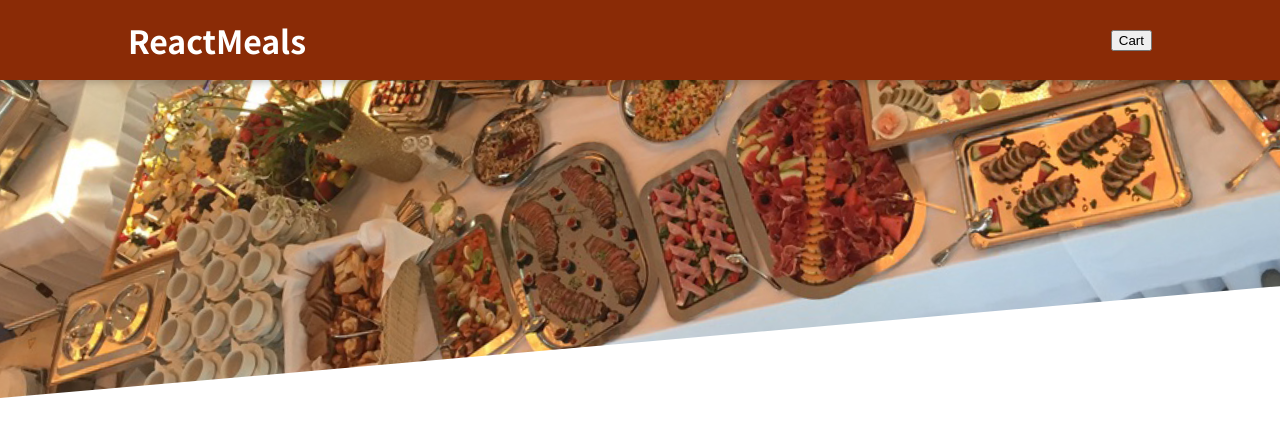
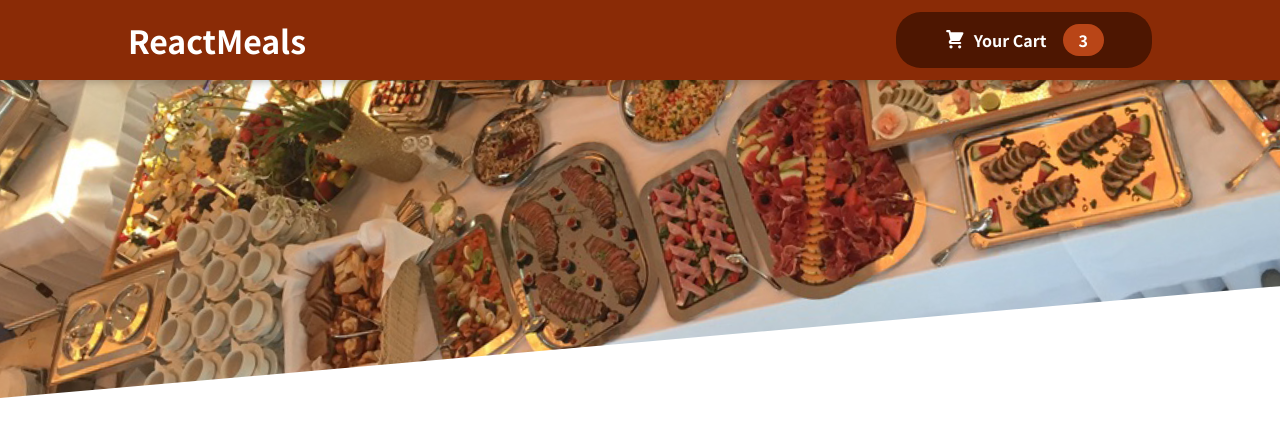
Before and after one commit to Shakyaalok/React_Resturant, a React (Create React App) app: page / in a window 1280 px wide. Shown: the top 436 px of the page. Built offline with nearby package versions, Linux system fonts and the light colour scheme.

Commit message:
header improved-2

```diff
--- /dev/null
+++ b/src/Components/Cart/CartIcon.jsx
@@ -0,0 +1,13 @@
+const CartIcon = () => {
+    return (
+      <svg
+        xmlns='http://www.w3.org/2000/svg'
+        viewBox='0 0 20 20'
+        fill='currentColor'
+      >
+        <path d='M3 1a1 1 0 000 2h1.22l.305 1.222a.997.997 0 00.01.042l1.358 5.43-.893.892C3.74 11.846 4.632 14 6.414 14H15a1 1 0 000-2H6.414l1-1H14a1 1 0 00.894-.553l3-6A1 1 0 0017 3H6.28l-.31-1.243A1 1 0 005 1H3zM16 16.5a1.5 1.5 0 11-3 0 1.5 1.5 0 013 0zM6.5 18a1.5 1.5 0 100-3 1.5 1.5 0 000 3z' />
+      </svg>
+    );
+  };
+
+  export default CartIcon;
--- a/src/Components/Layout/Header.jsx
+++ b/src/Components/Layout/Header.jsx
@@ -1,12 +1,13 @@
 import React ,{Fragment} from 'react'
 import classes from './Header.module.css'
 import mealsImg from '../../assets/meals.jpg'
+import HeaderCartButton from './HeaderCartButton'
 const Header = () => {
   return (
     <Fragment>
         <header className={classes.header}>
             <h1>ReactMeals</h1>
-            <button>Cart</button>
+            <HeaderCartButton/>
         </header>
         <div className={classes['main-image']}>
             <img src={mealsImg} alt="image not working" />
--- /dev/null
+++ b/src/Components/Layout/HeaderCartButton.jsx
@@ -0,0 +1,17 @@
+import React from "react";
+import classes from './HeaderCartButton.module.css'
+import CartIcon from "../Cart/CartIcon";
+
+const HeaderCartButton = () => {
+  return (
+    <button className={classes.button}>
+      <span className={classes.icon}>
+        <CartIcon/>
+      </span>
+      <span>Your Cart</span>
+      <span className={classes.badge}>3</span>
+    </button>
+  );
+};
+
+export default HeaderCartButton;
--- /dev/null
+++ b/src/Components/Layout/HeaderCartButton.module.css
@@ -0,0 +1,59 @@
+.button {
+    cursor: pointer;
+    font: inherit;
+    border: none;
+    background-color: #4d1601;
+    color: white;
+    padding: 0.75rem 3rem;
+    display: flex;
+    justify-content: space-around;
+    align-items: center;
+    border-radius: 25px;
+    font-weight: bold;
+}
+
+.button:hover,
+.button:active {
+    background-color: #2c0d00;
+}
+
+.icon {
+    width: 1.35rem;
+    height: 1.35rem;
+    margin-right: 0.5rem;
+}
+
+.badge {
+    background-color: #b94517;
+    padding: 0.25rem 1rem;
+    border-radius: 25px;
+    margin-left: 1rem;
+    font-weight: bold;
+}
+
+.button:hover .badge,
+.button:active .badge {
+    background-color: #92320c;
+}
+
+.bump {
+    animation: bump 300ms ease-out;
+}
+
+@keyframes bump {
+    0% {
+        transform: scale(1);
+    }
+    10% {
+        transform: scale(0.9);
+    }
+    30% {
+        transform: scale(1.1);
+    }
+    50% {
+        transform: scale(1.15);
+    }
+    100% {
+        transform: scale(1);
+    }
+}
```
